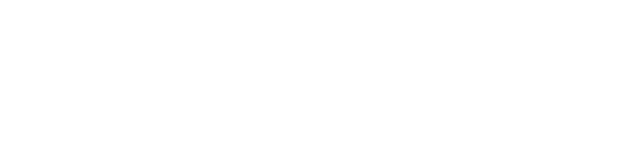
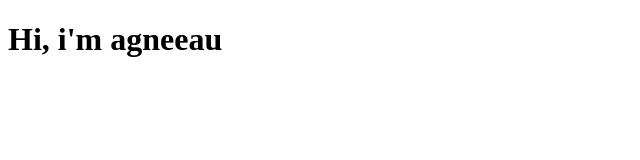
Before and after one commit to agneauenfer/first-repo, a plain HTML site: page index.html in a window 1280 px wide. Shown: the whole page, without its empty margins (0-640 px from the left). Drawn offline with Linux system fonts and the light colour scheme.

Commit message:
add title

```diff
--- a/index.html
+++ b/index.html
@@ -6,6 +6,6 @@
     <title>Document</title>
 </head>
 <body>
-
+    <h1>Hi, i'm agneeau</h1>
 </body>
 </html>
```
